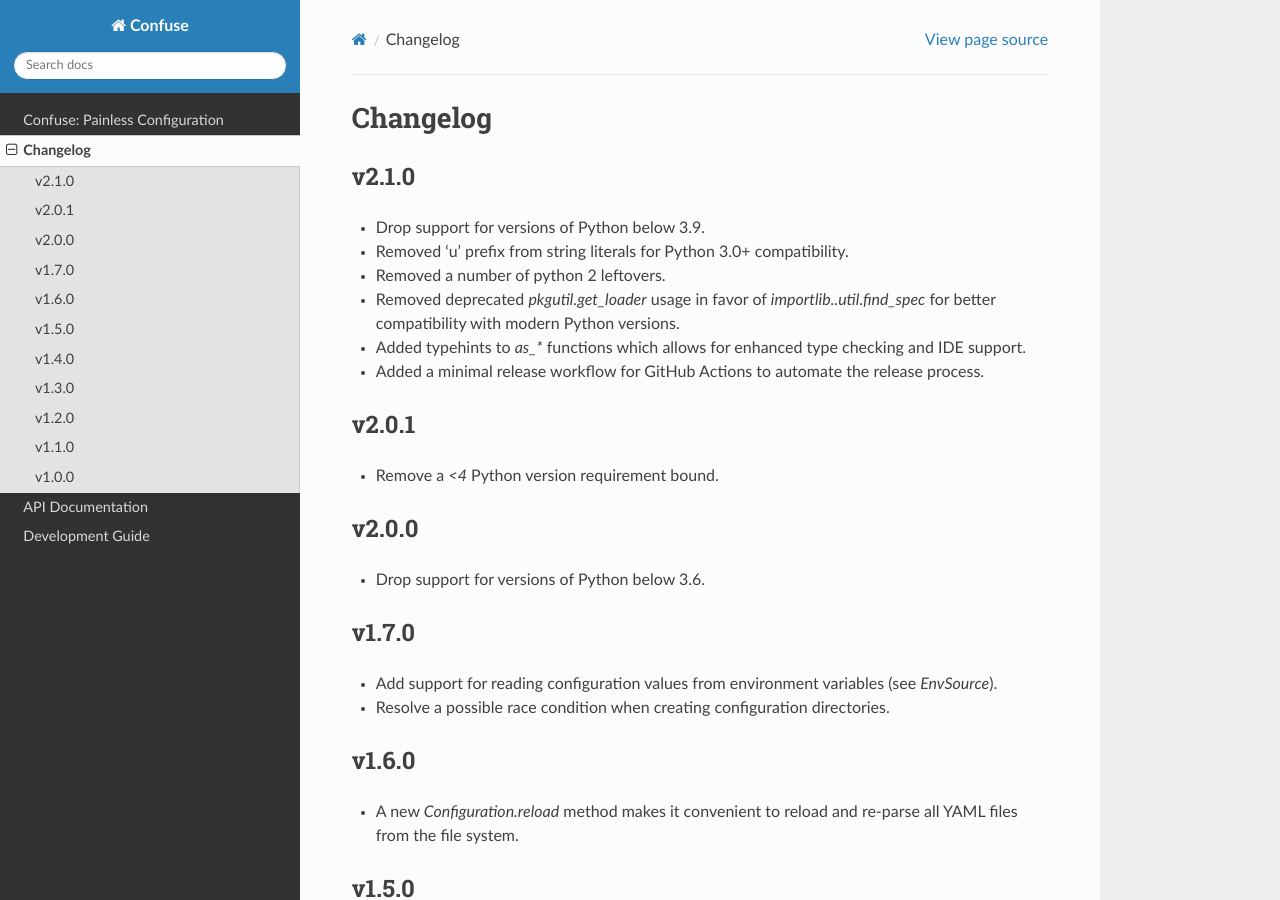
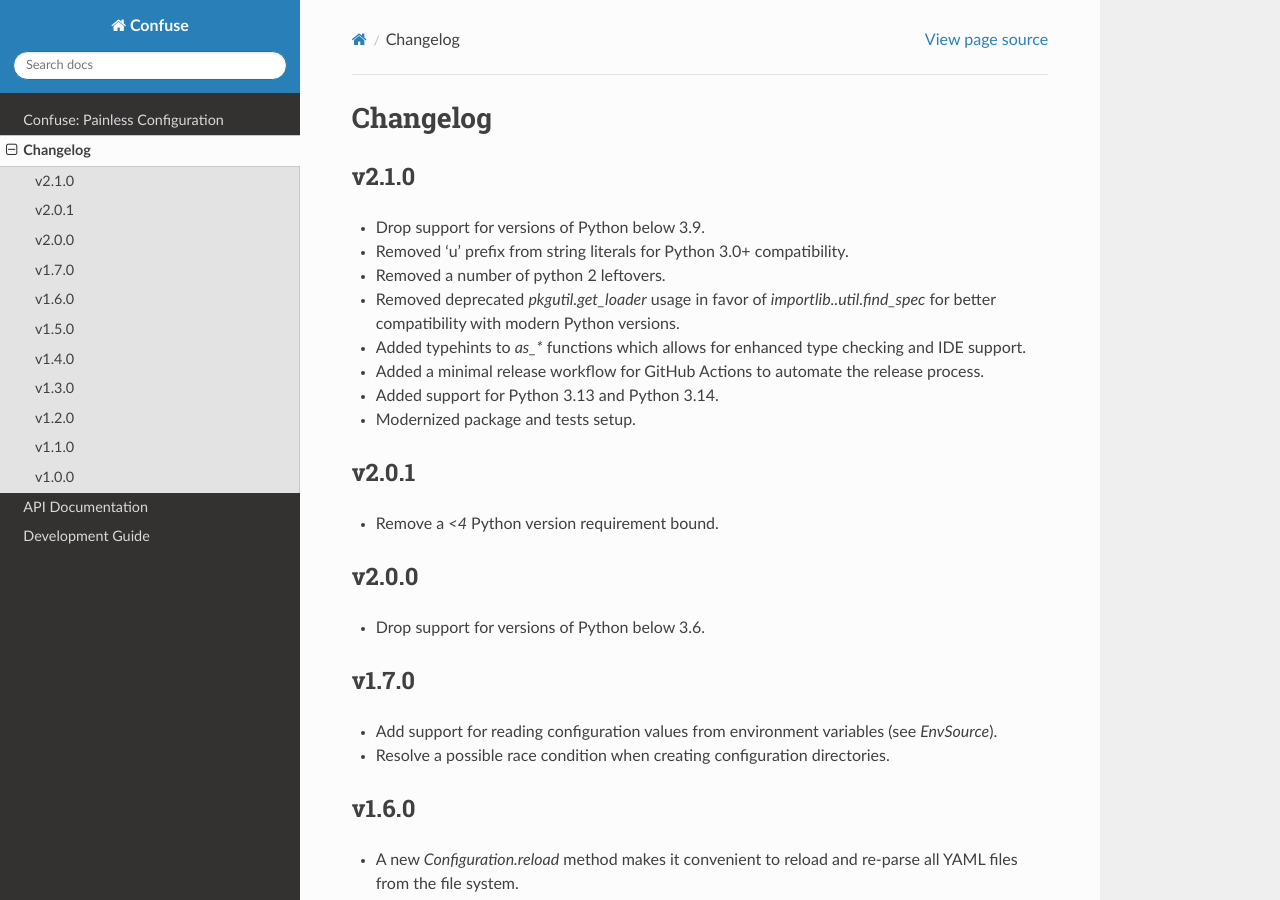
Before and after one commit to beetbox/confuse, a Sphinx documentation site: the page built from docs/changelog.rst, in a window 1280 px wide and 900 px high. Built offline with Sphinx 7.4.7 and the Read the Docs theme 3.1.0, drawn with Linux system fonts in a browser that asks for light colours; pages that are not in the unit, such as notebooks, are missing from menus.

Commit message:
Add support for Python 3.13 and 3.14

```diff
--- a/docs/changelog.rst
+++ b/docs/changelog.rst
@@ -12,6 +12,8 @@
 - Added typehints to `as_*` functions which allows for
   enhanced type checking and IDE support.
 - Added a minimal release workflow for GitHub Actions to automate the release process.
+- Added support for Python 3.13 and Python 3.14.
+- Modernized package and tests setup.
 
 v2.0.1
 ''''''
--- a/pyproject.toml
+++ b/pyproject.toml
@@ -13,7 +13,9 @@
     "Programming Language :: Python :: 3.9",
     "Programming Language :: Python :: 3.10",
     "Programming Language :: Python :: 3.11",
-    'Programming Language :: Python :: 3.12',
+    "Programming Language :: Python :: 3.12",
+    "Programming Language :: Python :: 3.13",
+    "Programming Language :: Python :: 3.14",
 ]
 dependencies = [
     "pyyaml",
```
Also changed, not shown: 1 other file.
